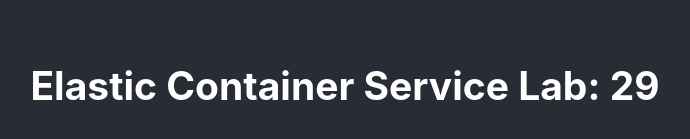
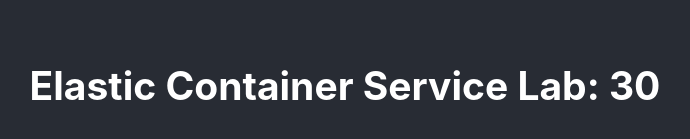
Before and after one commit to JaimeSA/tcd-front-end, a React (Create React App) app in the folder tcd-app/: page / in a window 1280 px wide. Shown: the part 475-614 px from the top of the page, without its empty margins (295-985 px from the left). Built offline with nearby package versions, Linux system fonts and the light colour scheme.

Commit message:
a change

```diff
--- a/tcd-app/src/App.js
+++ b/tcd-app/src/App.js
@@ -7,7 +7,7 @@
     <div className="App">
       <header className="App-header">
         <img src={logo} className="App-logo" alt="logo" />
-        <h2>Elastic Container Service Lab: 29</h2>
+        <h2>Elastic Container Service Lab: 30</h2>
       </header>
     </div>
   );
```
